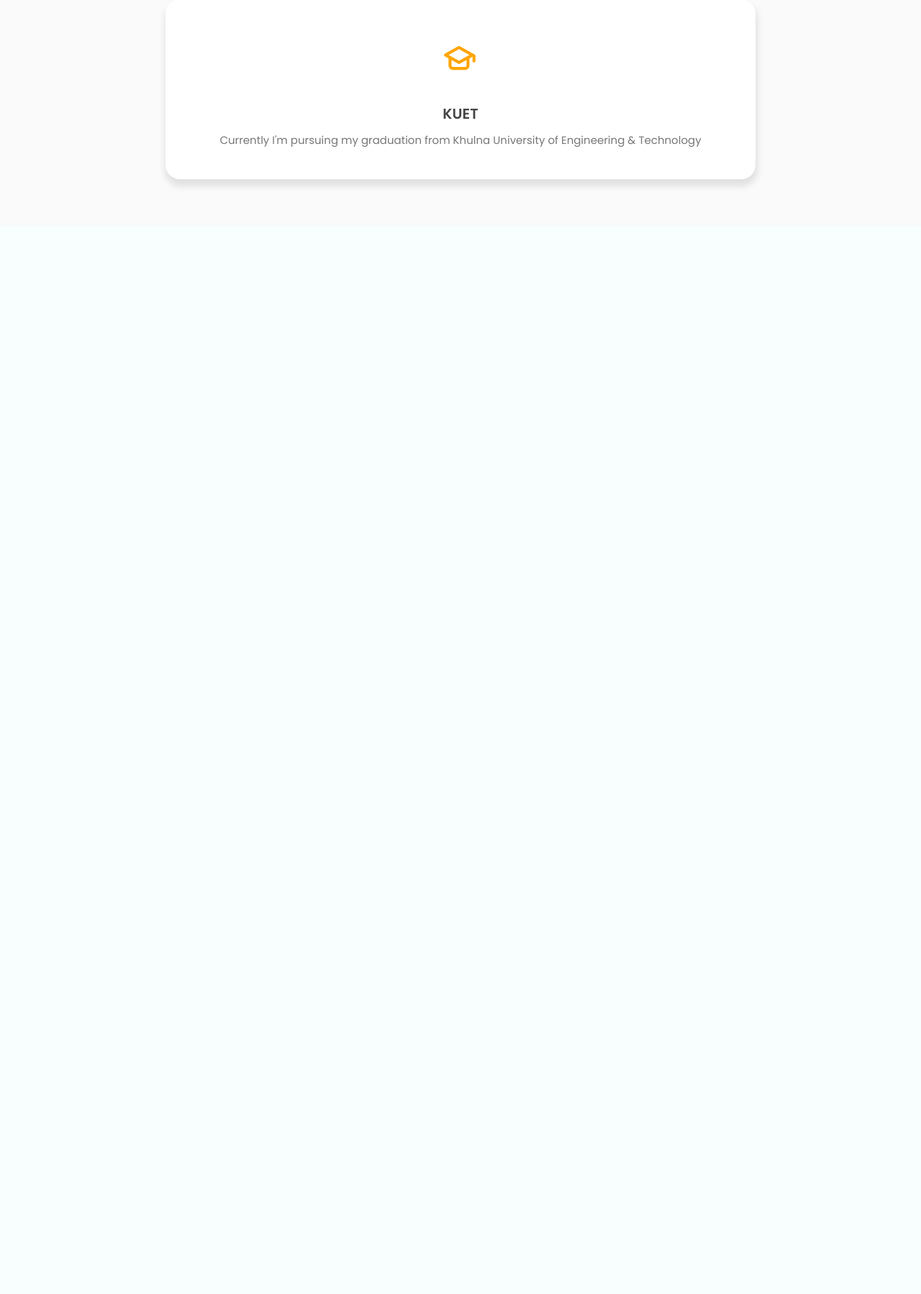
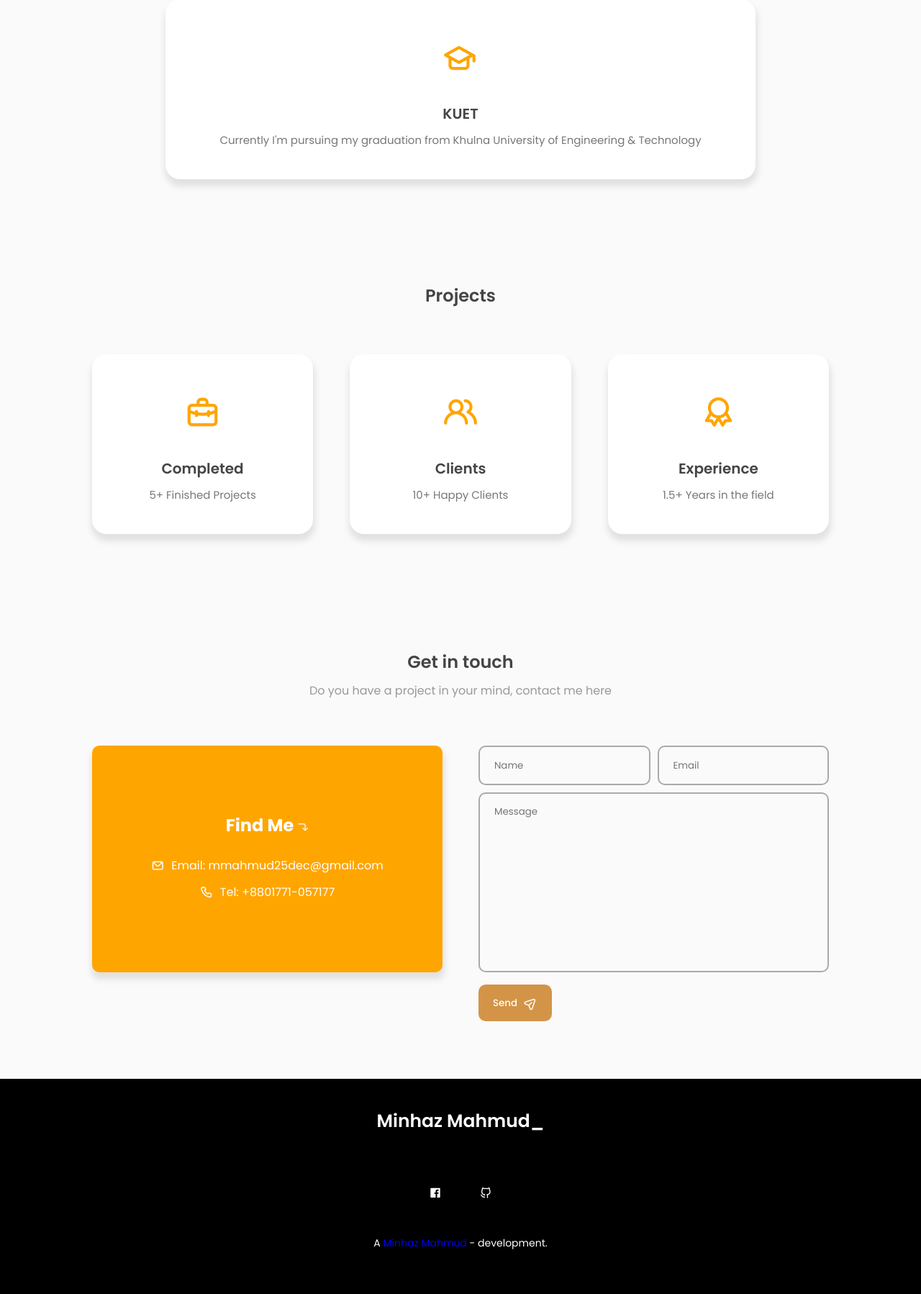
Before and after one commit to Minhaz-Mahmud/portfolio, a PHP site: page / in a window 1280 px wide. Shown: the part 3728-5526 px from the top of the page at 72% size. Before the commit the page ends 3989 px from the top, so only its background shows below. Run offline with PHP 8.4, Linux system fonts and the light colour scheme.

Commit message:
lab_1 2nd commit

```diff
--- a/index.html
+++ b/index.html
@@ -25,7 +25,7 @@
                 </li>
 
                 <li class="nav_list">
-                    <a href="#me" class="nav-link ">Know Me</a>
+                    <a href="#know" class="nav-link ">Know Me</a>
                     <div class="circle"></div>
                 </li>
 
@@ -170,7 +170,7 @@
 
 
        <!-------------- KNOW ME------------------ -->
-       <section class="know-me" id="me">
+       <section class="know-me" id="know">
         <div class="top-header">
             <h1>Know me</h1>
             <div class="me-container">
@@ -195,3 +195,83 @@
             </div>
         </div>
        </section>
+
+
+        <!-- -------------- PROJECT BOX ---------------- -->
+
+        <section class="section" id="projects">
+            <div class="top-header">
+                <h1>Projects</h1>
+            </div>
+            <div class="project-container">
+              <div class="project-box">
+                  <i class="uil uil-briefcase-alt"></i>
+                  <h3>Completed</h3>
+                  <label>5+ Finished Projects</label>
+              </div>
+              <div class="project-box">
+                  <i class="uil uil-users-alt"></i>
+                  <h3>Clients</h3>
+                  <label>10+ Happy Clients</label>
+              </div>
+              <div class="project-box">
+                  <i class="uil uil-award"></i>
+                  <h3>Experience</h3>
+                  <label>1.5+ Years in the field</label>
+              </div>
+            </div>
+         </section>
+
+         <!-- -------------- CONTACT BOX ---------------- -->
+
+         <section class="section" id="contact">
+            <div class="top-header">
+              <h1>Get in touch</h1>
+              <span>Do you have a project in your mind, contact me here</span>
+            </div>
+            <div class="row">
+               <div class="col">
+                  <div class="contact-info">
+                      <h2>Find Me <i class="uil uil-corner-right-down"></i></h2>
+                      <p><i class="uil uil-envelope"></i> Email: mmahmud25dec@gmail.com</p>
+                      <p><i class="uil uil-phone"></i> Tel: +8801771-057177</p>
+                  </div>
+               </div>
+               <div class="col">
+                  <div class="form-control">
+                      <div class="form-inputs">
+                          <input type="text" class="input-field" placeholder="Name">
+                          <input type="text" class="input-field" placeholder="Email">
+                      </div>
+                      <div class="text-area">
+                          <textarea placeholder="Message"></textarea>
+                      </div>
+                      <div class="form-button">
+                          <button class="btn">Send <i class="uil uil-message"></i></button>
+                      </div>
+                  </div>
+               </div>
+            </div>
+         </section>
+
+      </main>
+
+
+      <!-- --------------- FOOTER --------------- -->
+      <footer>
+          <div class="top-footer">
+              <p>Minhaz Mahmud_</p>
+          </div>
+          <div class="middle-footer">
+
+          </div>
+          <div class="footer-social-icons">
+              <div class="icon"><i class="uil uil-facebook"></i></div>
+              <div class="icon"><i class="uil uil-github-alt"></i></div>
+          </div>
+          <div class="bottom-footer">
+              <p>A <a href="#home" style="text-decoration: none;"> Minhaz  Mahmud </a> - development.</p>
+          </div>
+      </footer>
+
+      </div>
--- a/style.css
+++ b/style.css
@@ -113,6 +113,23 @@ nav{
     cursor: pointer;
 }
 
+
+.active-link{
+    position: relative;
+   color: var(--more-orange);
+   transition: .3;
+}
+.active-link::after{
+    content: '';
+    position: absolute;
+    left: 50%;
+    bottom: -15px;
+    transform: translate(-50%, -50%);
+    width: 5px;
+    height: 5px;
+    background: var(--first-color);
+    border-radius: 50%;
+}
 
  /* Web Developer page */
 
@@ -412,3 +429,259 @@ h3{
     font-size: 15px;
     color: #777;
 }
+
+
+/* ----- PROJECTS BOX ----- */
+.project-container{
+    display: flex;
+    width: 100%;
+    justify-content: space-between;
+    gap: 20px;
+    flex-wrap: wrap;
+}
+.project-box{
+    position: relative;
+    display: flex;
+    justify-content: center;
+    align-items: center;
+    flex-direction: column;
+    width: 30%;
+    height: 250px;
+    background: var(--color-white);
+    border-radius: 20px;
+    box-shadow: 1px 8px 10px 2px var(--first-shadow-color);
+    overflow: hidden;
+}
+.project-box>i{
+    font-size: 50px;
+    color:orange;
+    margin-bottom: 25px;
+}
+.project-box label{
+    font-size: 15px;
+    color: #777;
+}
+.project-box::after, .contact-info::after{
+    content: "";
+    position: absolute;
+    bottom: 100%;
+    background: orange;
+    width: 100%;
+    height: 100%;
+
+}
+.project-box:hover.project-box::after,
+.contact-info:hover.contact-info::after{
+    bottom: 0;
+}
+.project-box:hover.project-box i,
+.project-box:hover.project-box>h3,
+.project-box:hover.project-box>label{
+    color: var(--color-white);
+    z-index: 2;
+}
+
+/* ----- CONTACT BOX ----- */
+.contact-info{
+    position: relative;
+    display: flex;
+    flex-direction: column;
+    justify-content: center;
+    align-items: center;
+    padding: 20px 30px;
+    width: 100%;
+    height: 315px;
+    background: orange;
+    border-radius: 10px;
+    box-shadow: 1px 8px 10px 2px var(--first-shadow-color);
+    overflow: hidden;
+}
+.contact-info>h2{
+    color: var(--color-white);
+    margin-bottom: 20px;
+}
+.contact-info>p{
+    display: flex;
+    align-items: center;
+    gap: 10px;
+    color: var(--color-white);
+    margin-block: 5px;
+}
+.contact-info p>i{
+    font-size: 18px;
+}
+.contact-info::after{
+    background: var(--color-white);
+}
+.contact-info:hover.contact-info h2,
+.contact-info:hover.contact-info p,
+.contact-info:hover.contact-info i{
+    color: #777;
+    z-index: 2;
+}
+
+/* ----- CONTACT FORM ----- */
+.form-control{
+    display: flex;
+    flex-direction: column;
+    gap: 10px;
+    width: 100%;
+}
+.form-inputs{
+    display: flex;
+    gap: 10px;
+    width: 100%;
+}
+.input-field{
+    width: 50%;
+    height: 55px;
+    background: transparent;
+    border: 2px solid #AAA;
+    border-radius: 10px;
+    padding-inline: 20px;
+    outline: none;
+}
+textarea{
+    width: 100%;
+    height: 250px;
+    background: transparent;
+    border: 2px solid #AAA;
+    border-radius: 10px;
+    padding: 15px 20px;
+    outline: none;
+    resize: none;
+}
+.form-button>.btn{
+    display: flex;
+    align-items: center;
+    justify-content: center;
+    background: var(--less-orange);
+    color: var(--color-white);
+}
+.form-button>.btn:hover{
+    background:var(--more-orange);
+}
+.form-button i{
+    font-size: 18px;
+    rotate: -45deg;
+}
+
+/* ----- FOOTER BOX ----- */
+footer{
+    display: flex;
+    justify-content: center;
+    align-items: center;
+    flex-direction: column;
+    row-gap: 30px;
+    background: black;
+    color: white;
+    padding-block: 40px 60px;
+}
+.top-footer p{
+    font-size: 25px;
+    font-weight: 600;
+}
+.middle-footer .footer-menu{
+    display: flex;
+}
+
+.footer-social-icons{
+    display: flex;
+    gap: 30px;
+}
+.bottom-footer{
+    font-size: 14px;
+    margin-top: 10px;
+}
+
+
+/* ----- MEDIA QUERY == 1024px / RESPONSIVE ----- */
+@media only screen and (max-width: 1024px){
+    .featured-text{
+        padding: 0;
+    }
+    .image, .image img{
+        width: 320px;
+        height: 320px;
+    }
+}
+
+/* ----- MEDIA QUERY == 900px / RESPONSIVE ----- */
+ @media only screen and (max-width: 900px) {
+    .nav-button{
+        display: none;
+    }
+    .nav-menu.responsive{
+        left: 0;
+    }
+    .nav-menu{
+        position: fixed;
+        top: 80px;
+        left: -100%;
+        flex-direction: column;
+        justify-content: center;
+        align-items: center;
+        background: rgba(255, 255, 255, 0.7);
+        backdrop-filter: blur(20px);
+        width: 100%;
+        min-height: 450px;
+        height: 90vh;
+        transition: .3s;
+    }
+    .nav_menu_list{
+        flex-direction: column;
+    }
+    .nav-menu-btn{
+        display: flex;
+        align-items: center;
+        justify-content: center;
+    }
+    .featured-box{
+        flex-direction: column;
+        justify-content: center;
+        height: 100vh;
+    }
+    .featured-text{
+        width: 100%;
+        order: 2;
+        justify-content: center;
+        align-content: flex-start;
+        min-height: 60vh;
+    }
+    .social_icons{
+        margin-top: 2em;
+    }
+    .featured-image{
+        order: 1;
+        justify-content: center;
+        min-height: 150px;
+        width: 100%;
+        margin-top: 65px;
+    }
+    .image, .image img{
+        width: 150px;
+        height: 150px;
+    }
+    .row{
+        display: flex;
+        flex-direction: column;
+        justify-content: center;
+        gap: 50px;
+    }
+    .col{
+        display: flex;
+        justify-content: center;
+        width: 100%;
+    }
+    .about-info, .contact-info{
+        width: 100%;
+    }
+    .project-container{
+        justify-content: center;
+    }
+    .project-box{
+        width: 80%;
+
+    }
+
+}
```
